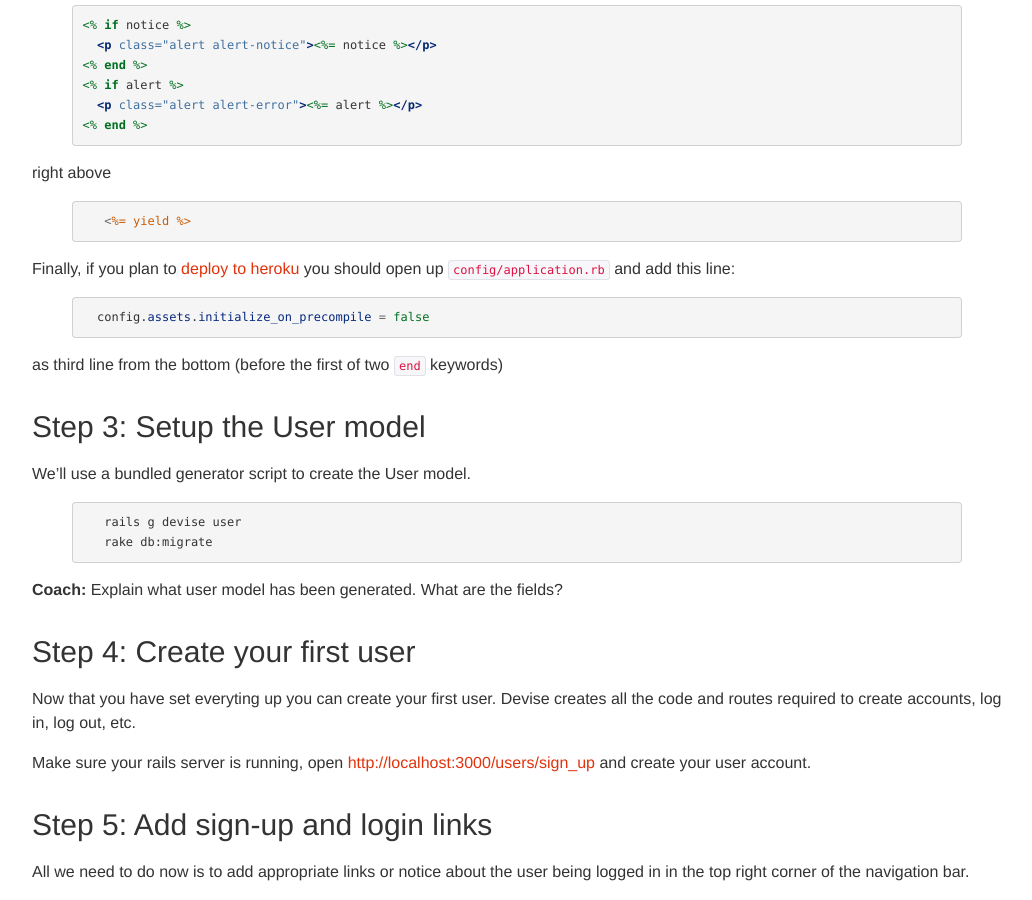
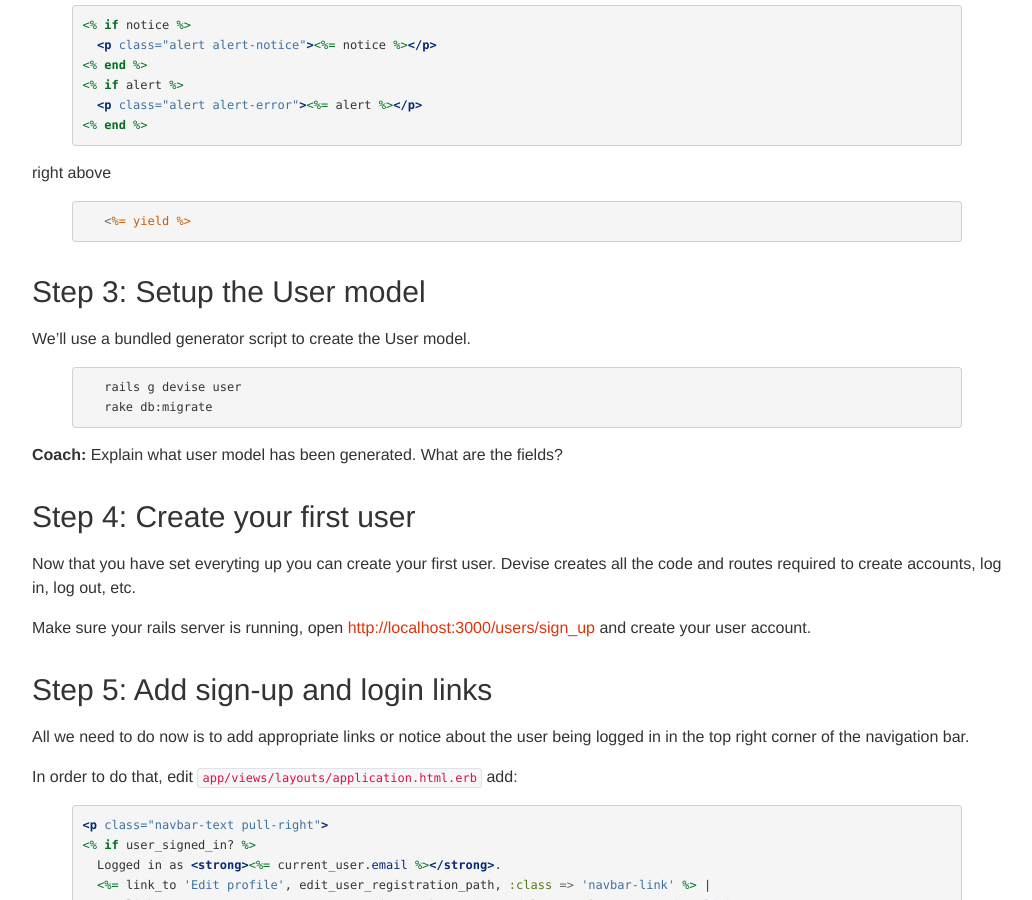
Before and after one commit to railsgirls/guides.railsgirls.com, a Jekyll site: the page built from _posts/2012-11-01-devise.markdown, in a window 1280 px wide and 900 px high, scrolled down 1055 px. Shown: the whole window, without its empty margins (53-1085 px from the left). Built offline with Jekyll 4.4.1, drawn with Linux system fonts in a browser that asks for light colours; nearby versions of some CDN libraries; Markdown is read by kramdown in place of the engine named in the settings.

Commit message:
Removed unnecessary instructions for heroku
This has been fixed, no longer necessary.

```diff
--- a/_posts/2012-11-01-devise.markdown
+++ b/_posts/2012-11-01-devise.markdown
@@ -59,11 +59,6 @@ right above
    <%= yield %>
 {% endhighlight %}
 
-Finally, if you plan to [deploy to heroku](/heroku) you should open up `config/application.rb` and add this line:
-{% highlight ruby %}
-  config.assets.initialize_on_precompile = false
-{% endhighlight %}
-as third line from the bottom (before the first of two `end` keywords)
 
 ## Step 3: Setup the User model
 
```
